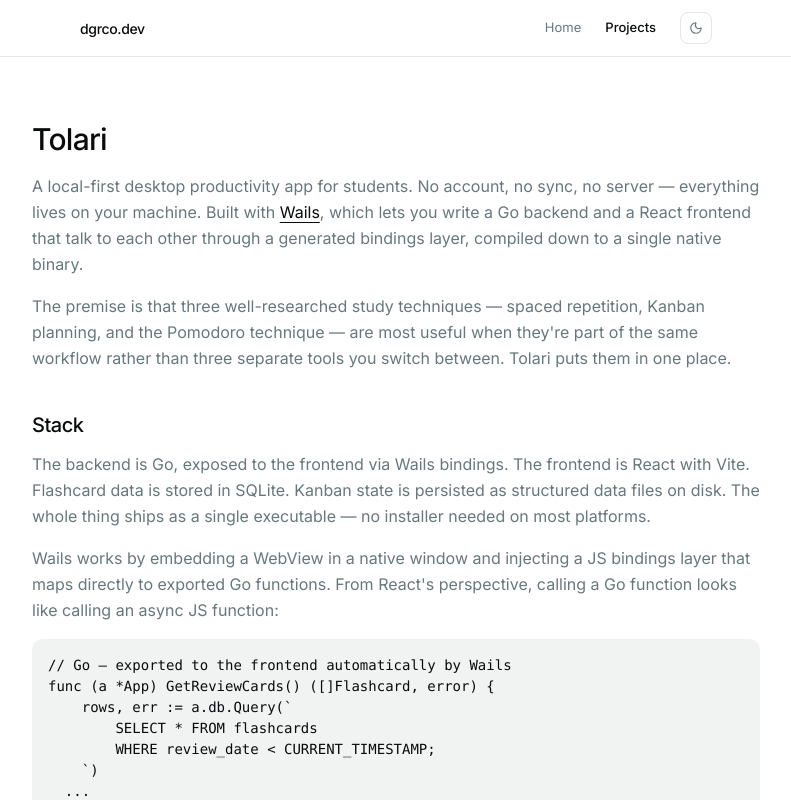
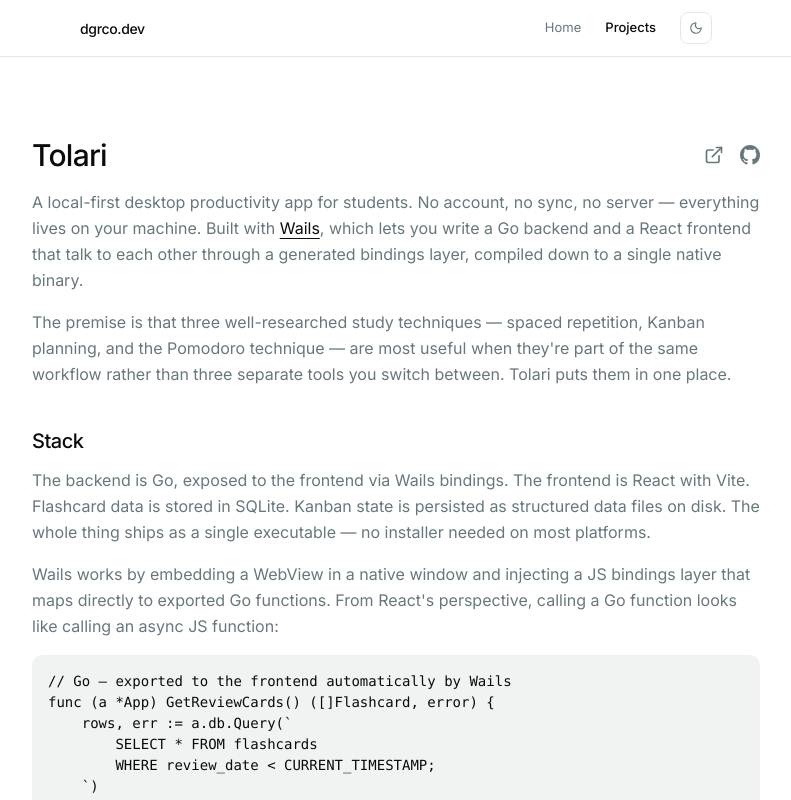
Before and after one commit to dgrco/my-portfolio, a Next.js app: page /projects/study-app in a window 1280 px wide. Shown: the top 800 px of the page, without its empty margins (244-1035 px from the left). Built offline with nearby package versions, Linux system fonts and the light colour scheme.

Commit message:
add title w/ links component for MDX files

```diff
--- a/src/app/projects/chess-engine/page.mdx
+++ b/src/app/projects/chess-engine/page.mdx
@@ -11,7 +11,9 @@
   live: "https://ironpawn.vercel.app",
 }
 
-# IronPawn
+import { MDXTitleWithLinks } from '@/components/MDXTitleWithLinks'
+
+<MDXTitleWithLinks title="IronPawn" links={{ githubLink: metadata.github, liveLink: "https://ironpawn.vercel.app" }} />
 
 A chess engine written in C. Compiles to a native binary for UCI use, or to a `.wasm` module via Emscripten. Play against it at [ironpawn.vercel.app](https://ironpawn.vercel.app) — you play as white.
 
--- a/src/app/projects/study-app/page.mdx
+++ b/src/app/projects/study-app/page.mdx
@@ -10,7 +10,9 @@
   github: "https://github.com/dgrco/TolariApp",
 }
 
-# Tolari
+import { MDXTitleWithLinks } from '@/components/MDXTitleWithLinks'
+
+<MDXTitleWithLinks title="Tolari" links={{ githubLink: metadata.github, liveLink: "https://tolari.app" }} />
 
 A local-first desktop productivity app for students. No account, no sync, no server — everything lives on your machine. Built with [Wails](https://wails.io), which lets you write a Go backend and a React frontend that talk to each other through a generated bindings layer, compiled down to a single native binary.
 
--- /dev/null
+++ b/src/components/MDXTitleWithLinks.tsx
@@ -0,0 +1,47 @@
+import { ExternalLink } from "lucide-react";
+import React from "react";
+
+const GitHubIcon = ({ size = 16 }: { size?: number }) => (
+  <svg width={size} height={size} viewBox="0 0 24 24" fill="currentColor">
+    <path d="M12 0C5.37 0 0 5.37 0 12c0 5.31 3.435 9.795 8.205 11.385.6.105.825-.255.825-.57 0-.285-.015-1.23-.015-2.235-3.015.555-3.795-.735-4.035-1.41-.135-.345-.72-1.41-1.23-1.695-.42-.225-1.02-.78-.015-.795.945-.015 1.62.87 1.845 1.23 1.08 1.815 2.805 1.305 3.495.99.105-.78.42-1.305.765-1.605-2.67-.3-5.46-1.335-5.46-5.925 0-1.305.465-2.385 1.23-3.225-.12-.3-.54-1.53.12-3.18 0 0 1.005-.315 3.3 1.23.96-.27 1.98-.405 3-.405s2.04.135 3 .405c2.295-1.56 3.3-1.23 3.3-1.23.66 1.65.24 2.88.12 3.18.765.84 1.23 1.905 1.23 3.225 0 4.605-2.805 5.625-5.475 5.925.435.375.81 1.095.81 2.22 0 1.605-.015 2.895-.015 3.3 0 .315.225.69.825.57A12.02 12.02 0 0 0 24 12c0-6.63-5.37-12-12-12z" />
+  </svg>
+);
+
+// Common links among all blogs; all optional
+type Links = {
+  githubLink?: string,
+  liveLink?: string,
+}
+
+export function MDXTitleWithLinks({ title, links = {} }: {
+  title: string,
+  links: Links,
+}) {
+  return (
+    <div className="flex justify-between items-center">
+      <h1 className="text-3xl font-medium tracking-tight my-4">{title}</h1>
+      <div className="flex gap-4">
+        {
+          links.liveLink &&
+          <a
+            href={links.liveLink}
+            className="text-muted-foreground hover:text-foreground transition-colors"
+            aria-label="Check out the project live"
+          >
+            <ExternalLink size={20} />
+          </a>
+        }
+        {
+          links.githubLink &&
+          <a
+            href={links.githubLink}
+            className="text-muted-foreground hover:text-foreground transition-colors"
+            aria-label="View source on GitHub"
+          >
+            <GitHubIcon size={20} />
+          </a>
+        }
+      </div>
+    </div>
+  )
+}
```
